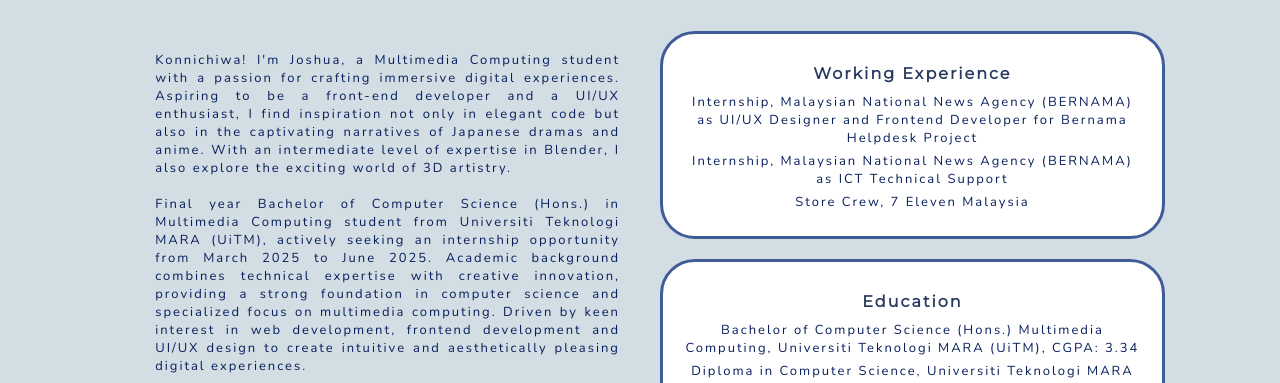
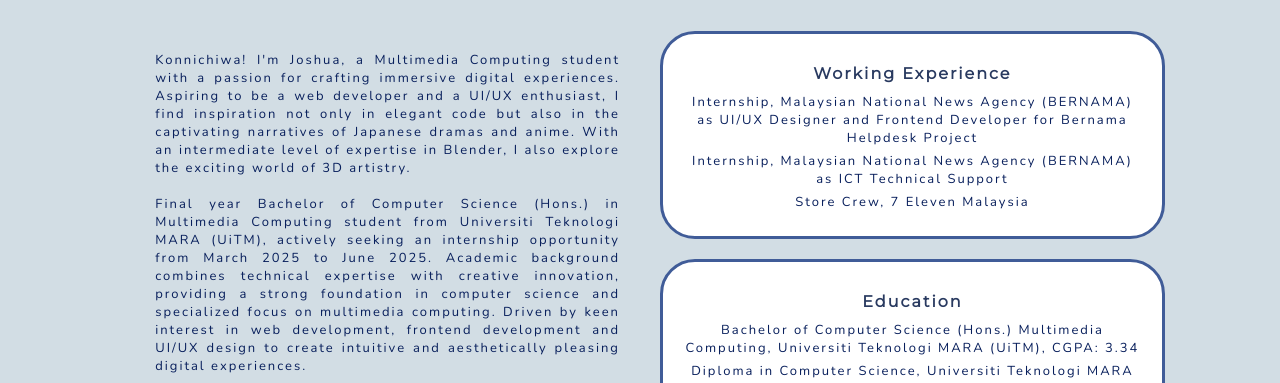
Before and after one commit to HanJoshua/onlinePortfolio, a plain HTML site: page index.html in a window 1280 px wide. Shown: the part 717-1100 px from the top of the page. Drawn offline with nearby package versions, Linux system fonts and the light colour scheme.

Commit message:
Update index.html

```diff
--- a/index.html
+++ b/index.html
@@ -69,7 +69,7 @@
         <div class="bio">
           <p>
             Konnichiwa! I'm Joshua, a Multimedia Computing student with a passion for crafting immersive digital experiences.
-            Aspiring to be a front-end developer and a UI/UX enthusiast, I find inspiration not only in elegant code
+            Aspiring to be a web developer and a UI/UX enthusiast, I find inspiration not only in elegant code
             but also in the captivating narratives of Japanese dramas and anime.
             With an intermediate level of expertise in Blender, I also explore the exciting world of 3D artistry.
           </p>
```
